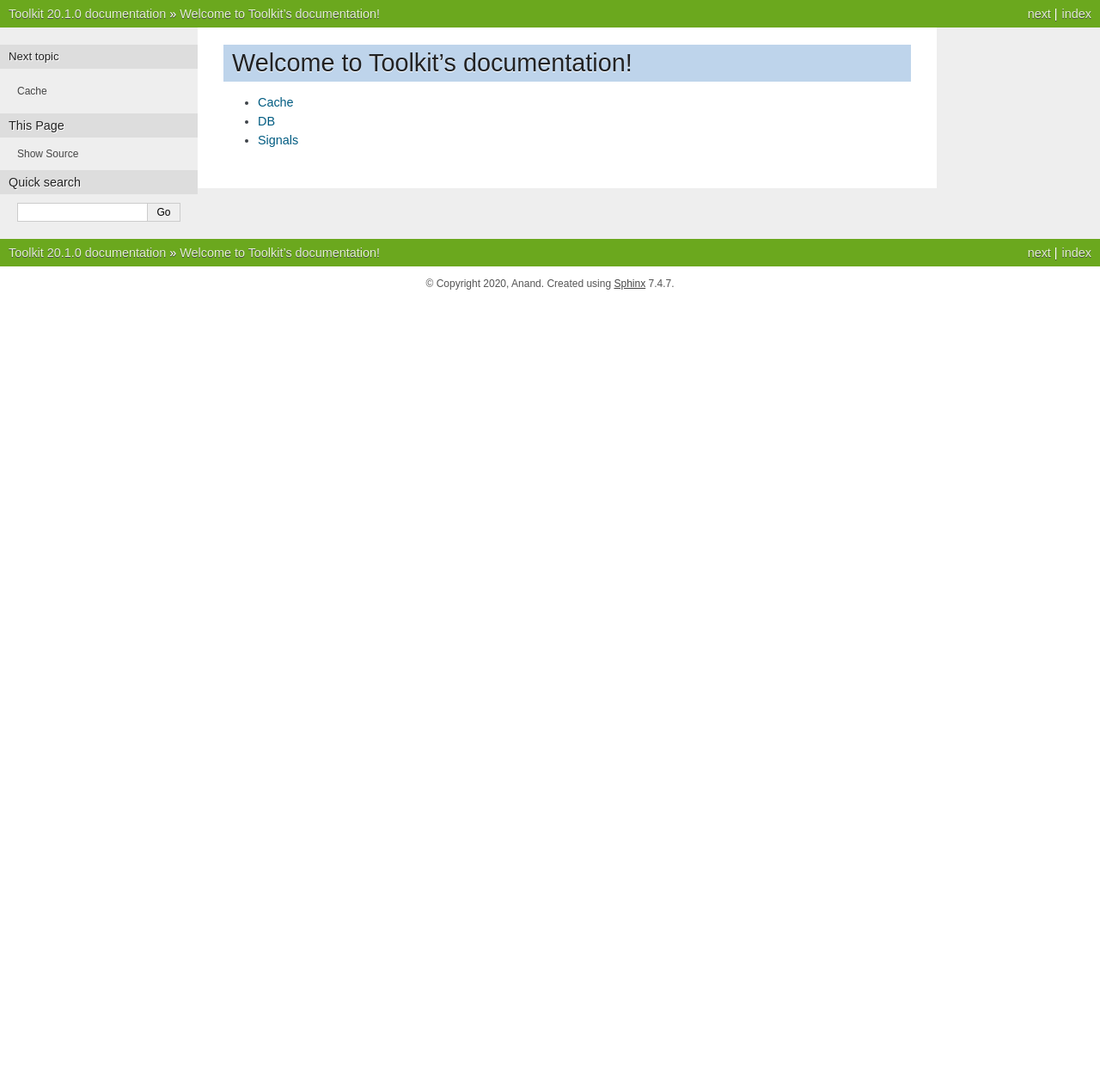
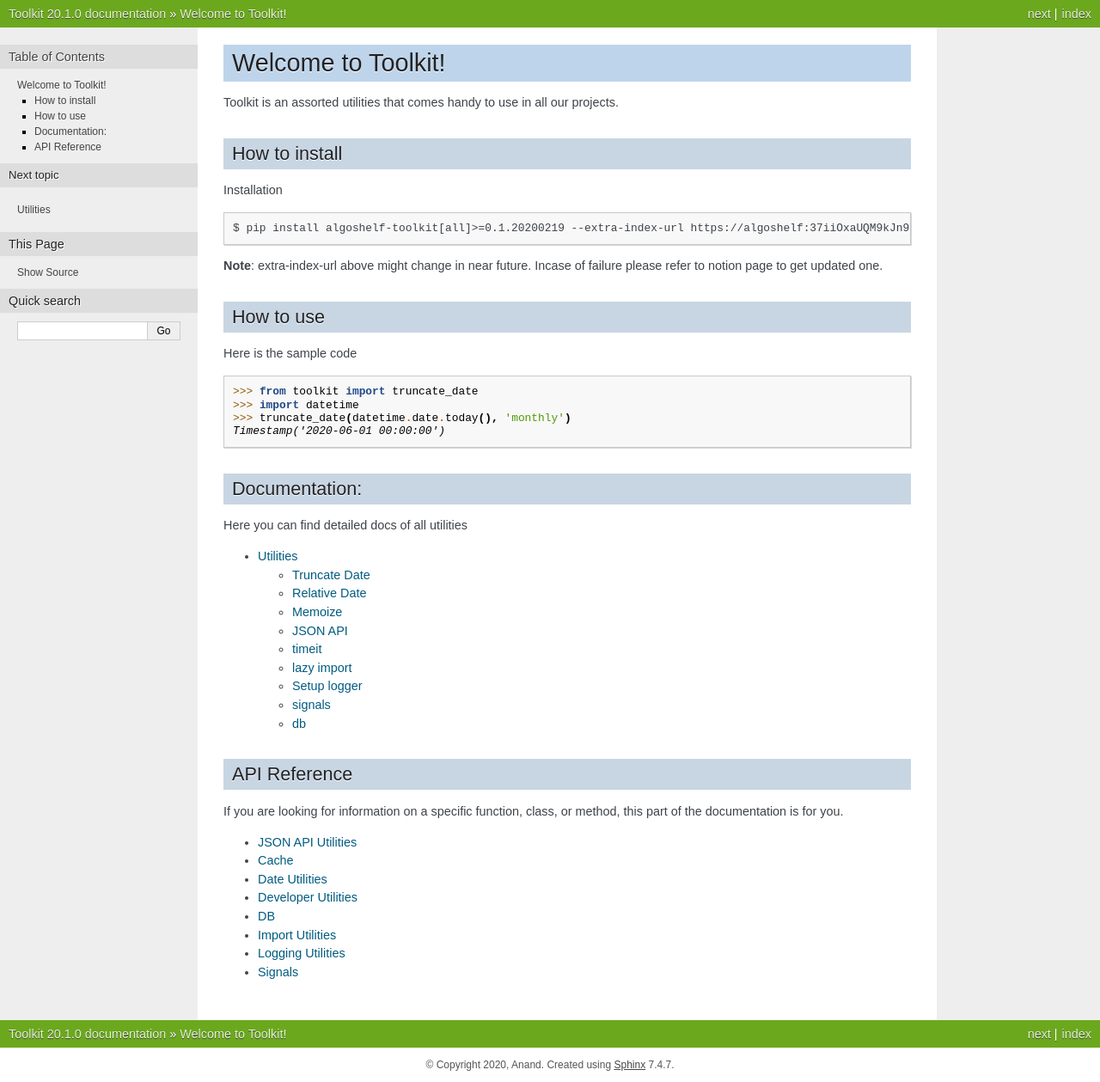
Before and after one commit to rorodata/toolkit, a Sphinx documentation site: the page built from docs/source/index.rst, in a window 1280 px wide. Shown: the whole page at 86% size. Built offline with Sphinx 7.4.7, drawn with Linux system fonts in a browser that asks for light colours; before the commit the page ends 900 px from its top, so only the background shows below that.

Commit message:
toolkit docs added

```diff
--- /dev/null
+++ b/docs/source/api.rst
@@ -0,0 +1,5 @@
+JSON API Utilities
+==================
+
+.. automodule:: toolkit.api
+   :members:
--- /dev/null
+++ b/docs/source/dateutil.rst
@@ -0,0 +1,5 @@
+Date Utilities
+==============
+
+.. automodule:: toolkit.dateutil
+   :members:
--- /dev/null
+++ b/docs/source/dev.rst
@@ -0,0 +1,5 @@
+Developer Utilities
+===================
+
+.. automodule:: toolkit.dev
+   :members:
--- /dev/null
+++ b/docs/source/imports.rst
@@ -0,0 +1,5 @@
+Import Utilities
+================
+
+.. automodule:: toolkit.imports
+   :members:
--- a/docs/source/index.rst
+++ b/docs/source/index.rst
@@ -1,9 +1,48 @@
-Welcome to Toolkit's documentation!
-===================================
+Welcome to Toolkit!
+===================
+
+Toolkit is an assorted utilities that comes handy to use in all our projects.
+
+How to install
+--------------
+
+Installation ::
+
+  $ pip install algoshelf-toolkit[all]>=0.1.20200219 --extra-index-url https://algoshelf:37iiOxaUQM9kJn93@pypi-dot-algoshelf-staging.appspot.com/
+
+**Note**: extra-index-url above might change in near future. Incase of failure please refer to notion page to get updated one.
+
+How to use
+----------
+
+Here is the sample code ::
+
+  >>> from toolkit import truncate_date
+  >>> import datetime
+  >>> truncate_date(datetime.date.today(), 'monthly')
+  Timestamp('2020-06-01 00:00:00')
+
+Documentation:
+--------------
+Here you can find detailed docs of all utilities
+
+.. toctree::
+   :maxdepth: 2
+
+   utils
+
+API Reference
+-------------
+If you are looking for information on a specific function, class, or method, this part of the documentation is for you.
 
 .. toctree::
    :maxdepth: 1
 
+   api
    cache
+   dateutil
+   dev
    db
+   imports
+   logging
    signals
--- /dev/null
+++ b/docs/source/logging.rst
@@ -0,0 +1,5 @@
+Logging Utilities
+=================
+
+.. automodule:: toolkit.logging
+   :members:
--- /dev/null
+++ b/docs/source/utils.rst
@@ -0,0 +1,174 @@
+Utilities
+=========
+
+Handy utilities you can use in your projects.
+
+Truncate Date
+-------------
+Truncate the date to start of the week or month.
+
+Function ::
+
+	truncate_date(date: datetime.date, timescale: str) -> datetime.datetime
+
+	timescale: one of day/week/month or daily/weekly/monthly
+
+Usage ::
+
+    >>> import datetime
+    >>> from toolkit import truncate_date
+    >>> truncate_date(datetime.date.today(), 'monthly')
+    Timestamp('2020-06-01 00:00:00')
+    >>> truncate_date(datetime.date.today(), 'weekly')
+    Timestamp('2020-06-22 00:00:00')
+    >>> truncate_date(datetime.date.today(), 'daily')
+    Timestamp('2020-06-26 00:00:00')
+
+Relative Date
+-------------
+Get the date relative to the truncated date of the given date.
+
+Function ::
+
+	relative_date(date_string: str, reference_date: datetime.date) -> datetime.date
+
+	datestr: format is (date|week|month)(+|-)(n)
+
+
+Sample code ::
+
+	>>> from toolkit import relative_date
+	>>> relative_date('month+0', '2020-01-10') # Returns truncated month
+	datetime.date(2020, 1, 1)
+	>>> relative_date('month+1', '2020-01-10') # Returns truncated month + 1 month
+	datetime.date(2020, 2, 1)
+	>>> relative_date('week+0', '2020-01-10') # Returns truncated week
+	datetime.date(2020, 1, 6)
+	>>> relative_date('week+1', '2020-01-10') # Returns truncated week + 1 week
+	datetime.date(2020, 1, 13)
+	>>> relative_date('date+0', '2020-01-10')
+	datetime.date(2020, 1, 10)
+	>>> relative_date('date+1', '2020-01-10')
+	datetime.date(2020, 1, 11)
+
+
+Memoize
+-------
+Memoizes a function, caching its return values for each input.
+
+Function ::
+
+	memoize(f: callable) -> callable
+
+Sample code::
+
+	>>> from toolkit import memoize
+	>>> import random
+	>>> @memoize
+	... def test_cache():
+	...     return random.randint(1, 100)
+	...
+	>>> test_cache()
+	50
+	>>> test_cache()
+	50
+
+JSON API
+--------
+Utilities to work with JSON APIs. Works with Bearer authentication too.
+You can get/post/delete resources using this utility.
+
+
+Sample code ::
+
+	>>> from toolkit import API
+	>>> api =  API(base_url='https://jsonplaceholder.typicode.com')
+	>>> api.get('/todos/1')
+	{'userId': 1, 'id': 1, 'title': 'delectus aut autem', 'completed': False}
+
+
+timeit
+------
+Times execution of a block of code.
+
+Sample code ::
+
+	>>> from toolkit import timeit
+	>>> with timeit('importing pandas'):
+	...     import pandas
+	...
+	importing pandas: 0.962
+
+
+lazy import
+-----------
+Imports a module lazily. The module is loaded when an attribute it is accessed from that module for the first time.
+
+This only works with absolute imports and does not work with relative imports.
+
+Sample code ::
+
+	>>> from toolkit import lazy_import
+	>>> pd = lazy_import("pandas")
+	>>> pd
+	<LazyModule: pandas>
+
+Setup logger
+------------
+Setup logger to print the logs to stdout.
+
+By default, the logging level is set to INFO. If the verbose is True,
+then the logging level is set to DEBUG.
+
+The format specifies how the log message is formatted. There are two
+supported formats.
+
+short:
+    [HH:MM:SS] message
+long:
+    YYYY-MM-DD HH:MM:SS logger-name [INFO] message
+
+By default the short format is used.
+
+Sample code ::
+
+	>>> from toolkit import logging
+	>>> logger =  logging.get_logger("Test")
+	>>> logging.setup_logger(format='long')
+	>>> logger.info("Log info")
+	2020-28-06 15:22:06 Test [INFO] Log info
+
+signals
+-------
+The signal system allows parts of an application to get notified
+when events occur elsewhere in the application, without a tight coupling.
+
+Sample code ::
+
+	>>> from toolkit import Signal
+	>>> signal_loggin = Signal("LoggedIn") # Creates a new signal
+	>>> @signal_loggin.connect
+	... def notify_user(username): # Connect the function to signal named signal_loggin
+	...     print("Notify user about new logging through mail")
+	...
+	>>> signal_loggin.send("test_user") # Send the signal from any where in the system
+	Notify user about new logging through mail
+
+db
+--
+DB utilities to work with web.py databases.
+
+This module provides utilities to inspect the database schema to find the
+available tables, coulmns and constraints.
+
+This is tested only on postgres db.
+
+
+Sample Code ::
+
+	>>> from toolkit.db import Schema
+	>>> schema = Schema(db)
+	>>> tables = schema.get_tables() # Get all the tables
+	>>> enum_types = schema.get_enum_types() # Get all the enum types
+	>>> table = schema.get_table('t1')  # Get t1 table
+	>>> table.get_indexes()
```
